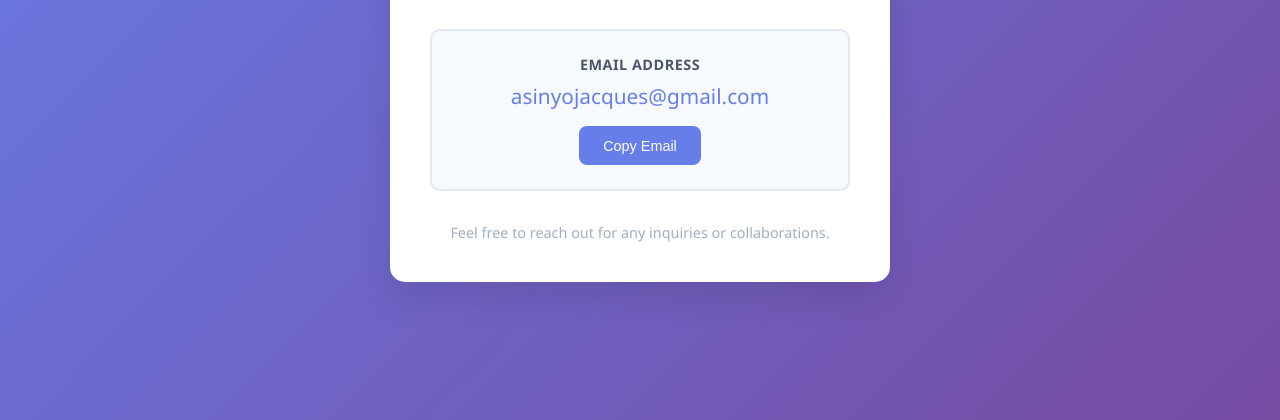
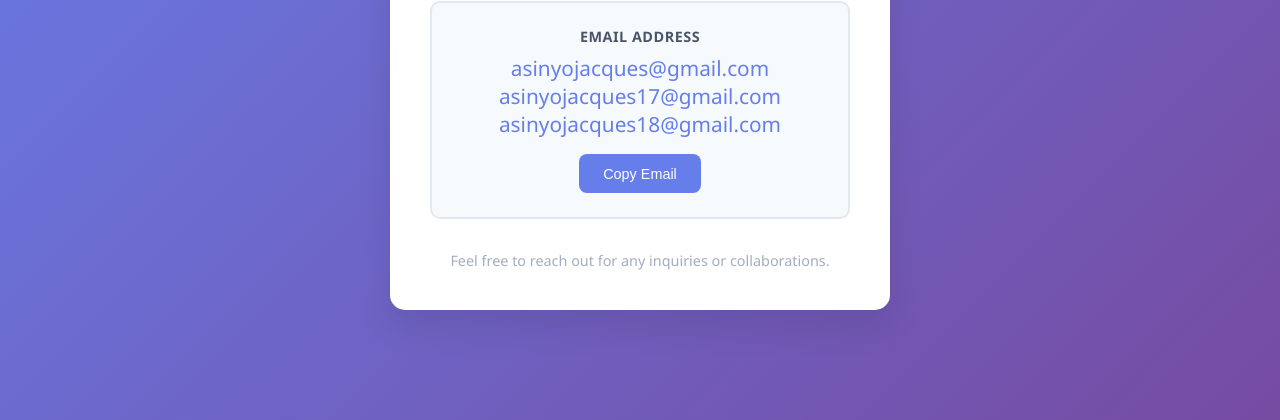
Before and after one commit to jacquesasinyo/website-demo, a plain HTML site: page index.html in a window 1280 px wide. Shown: the part 380-800 px from the top of the page. Drawn offline with Linux system fonts and the light colour scheme.

Commit message:
Update index.html

```diff
--- a/index.html
+++ b/index.html
@@ -150,6 +150,8 @@
         <div class="email-container">
             <div class="email-label">Email Address</div>
             <a href="mailto:asinyojacques@gmail.com" class="email">asinyojacques@gmail.com</a>
+            <a href="mailto:asinyojacques@gmail.com" class="email">asinyojacques17@gmail.com</a>
+            <a href="mailto:asinyojacques@gmail.com" class="email">asinyojacques18@gmail.com</a>
             <button class="copy-btn" onclick="copyEmail()">Copy Email</button>
         </div>
 
```
